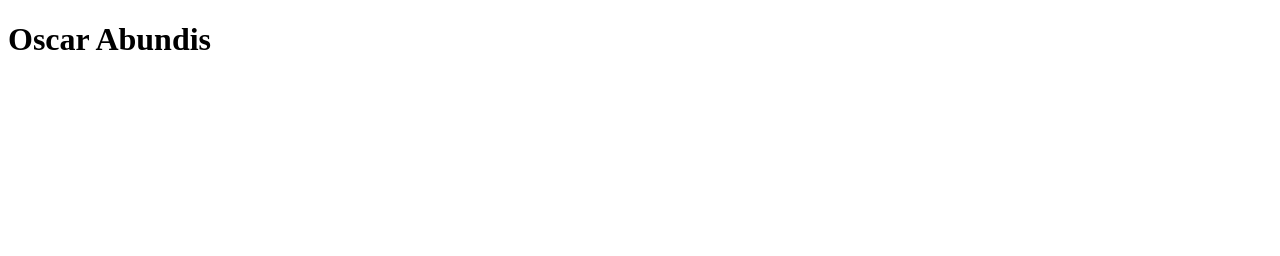
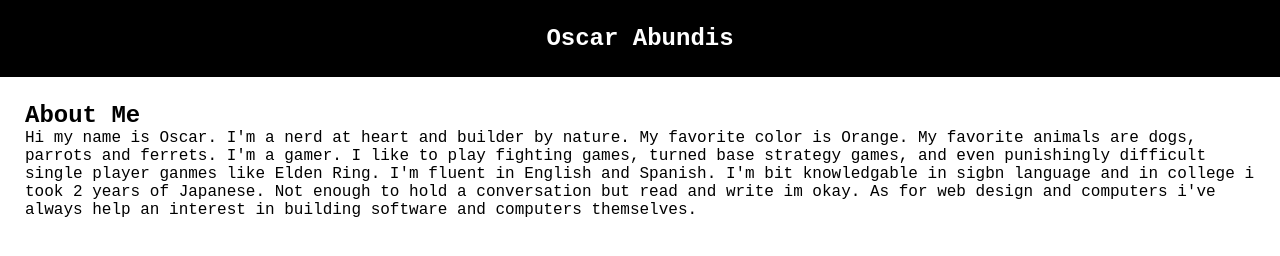
Before and after one commit to OrangeAbundis/Orange-Portfolio, a plain HTML site: page index.html in a window 1280 px wide. Drawn offline with Linux system fonts and the light colour scheme.

Commit message:
Added code to HTML header and CSS header

```diff
--- a/assets/styles.css
+++ b/assets/styles.css
@@ -0,0 +1,23 @@
+* {
+    box-sizing: border-box;
+    padding: 0;
+    margin: 0;
+    font-family: 'Courier New', Courier, monospace;
+    font: 20px;
+}
+
+body {
+    background-color: white;
+}
+
+.header {
+    background-color: black;
+    padding: 25px;
+    text-align: center;
+    color: white;
+}
+
+.Selftro {
+    padding: 25px;
+
+}
--- a/index.html
+++ b/index.html
@@ -3,13 +3,23 @@
 
 <head>
     <meta charset="UTF-8"/>
-    <link rel="stylesheet" href=".'assets/styles.css">
+    <link rel="stylesheet" href="./assets/styles.css">
     <title>Portfolio</title>
 </head>
 
 <body>
-    <header class="Header">
+    <section class="header">
         <h1>Oscar Abundis</h1>
-    </header>
+    </section>
+
+    <div Class="Selftro">
+        <h2>About Me</h2>
+        <p>
+            Hi my name is Oscar. I'm a nerd at heart and builder by nature. My favorite color is Orange. My favorite animals are dogs, parrots and ferrets. I'm a gamer. I like to play fighting games, turned base strategy games, and even punishingly difficult single player ganmes like Elden Ring. I'm fluent in English and Spanish. I'm bit knowledgable in sigbn language and in college i took 2 years of Japanese. Not enough to hold a conversation but read and write im okay. As for web design and computers i've always help an interest in building software and computers themselves.
+        </p>
+    </div>
+    <div>
+
+    </div>
 </body>
 </html>
```
